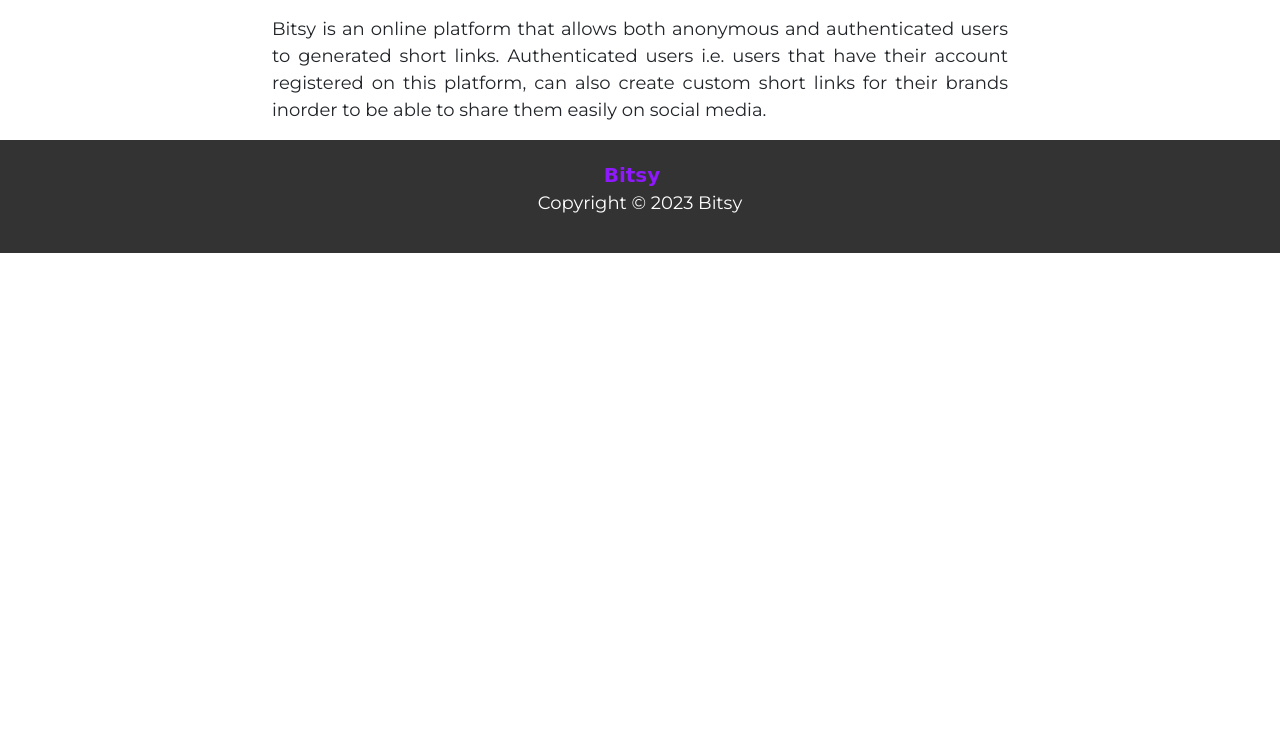
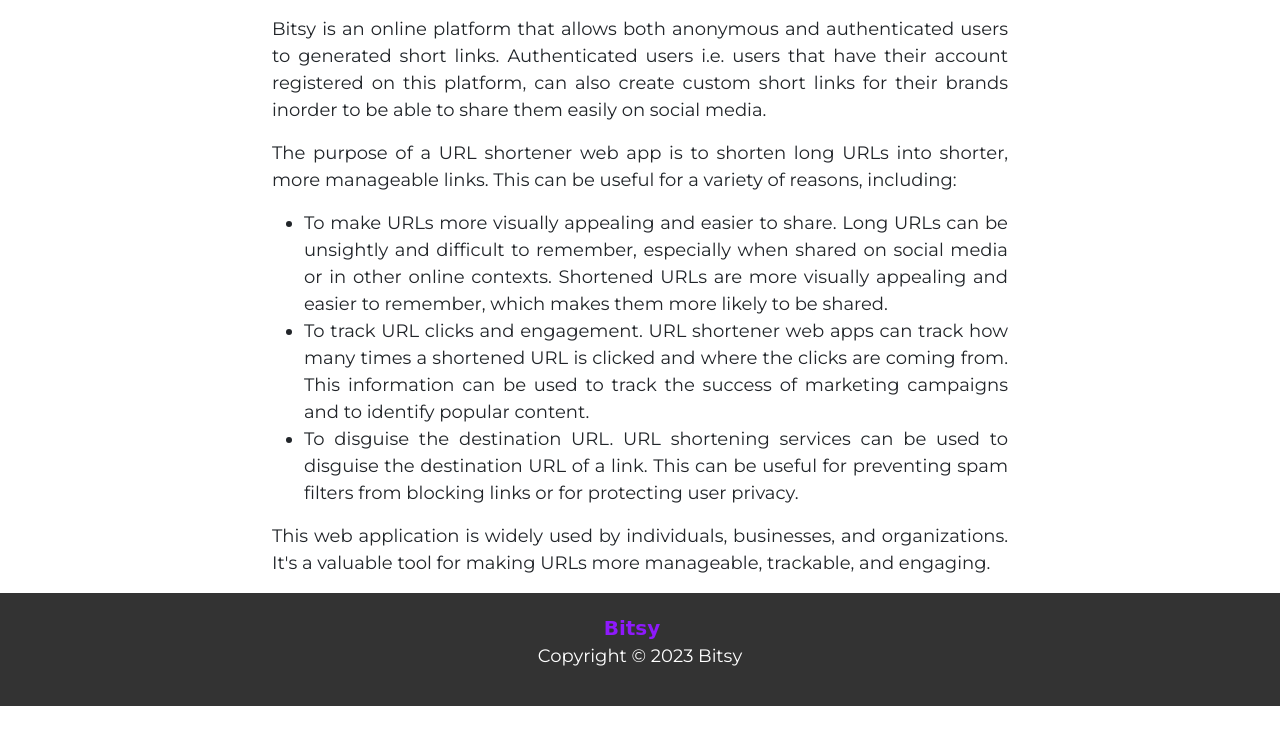
Before and after one commit to kadelcode/url-shortener, a Flask app: page /why-bitsy in a window 1280 px wide. Shown: the part 59-800 px from the top of the page. Run offline with Flask 3, Linux system fonts and the light colour scheme; some libraries are stand-ins or nearby versions; some web fonts are replaced.

Commit message:
Add more contents about the platform

```diff
--- a/core/templates/why_bitsy.html
+++ b/core/templates/why_bitsy.html
@@ -1,4 +1,7 @@
 {% extends 'base.html'%}
+{% block title%}
+Why Bitsy?
+{% endblock %}
 {% block content %}
 <div class="row">
     <div class="col-md-2"></div>
@@ -10,6 +13,36 @@
                 for their brands inorder to be able to share them easily on social media.
             </p>
         </div>
+        <div class="panel-body">
+            <p style="text-align: justify;">The purpose of a URL shortener web app is to shorten long URLs into shorter,
+                more manageable links. This can be useful for a variety of reasons, including:
+            </p>
+            <ul style="text-align: justify;">
+                <li>
+                    To make URLs more visually appealing and easier to share.
+                    Long URLs can be unsightly and difficult to remember, especially when shared on social media
+                    or in other online contexts. Shortened URLs are more visually appealing and easier to remember,
+                    which makes them more likely to be shared.
+                </li>
+                <li>
+                    To track URL clicks and engagement. URL shortener web apps can track how many times a shortened URL is
+                    clicked and where the clicks are coming from.
+                    This information can be used to track the success of marketing campaigns and to identify popular content.
+                </li>
+                <li>
+                    To disguise the destination URL. URL shortening services can be used to disguise the destination URL
+                    of a link. This can be useful for preventing spam filters from blocking links or for protecting user
+                    privacy.
+                </li>
+            </ul>
+        </div>
+
+        <div class="panel-body">
+            <p style="text-align: justify;">
+                This web application is widely used by individuals, businesses, and organizations.
+                It's a valuable tool for making URLs more manageable, trackable, and engaging.
+            </p>
+        </div>
     </div>
     <div class="col-md-2"></div>
 </div>
```
